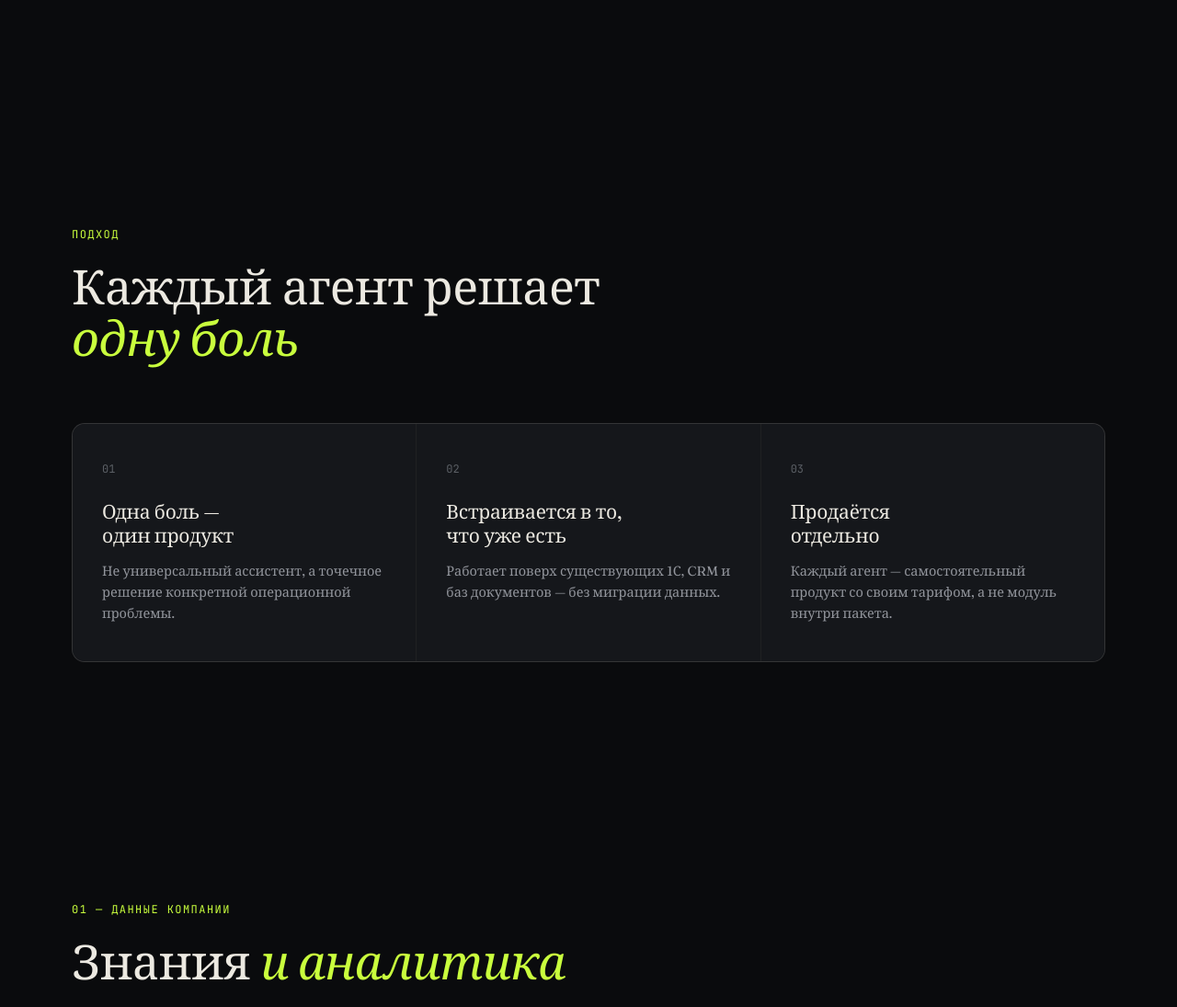
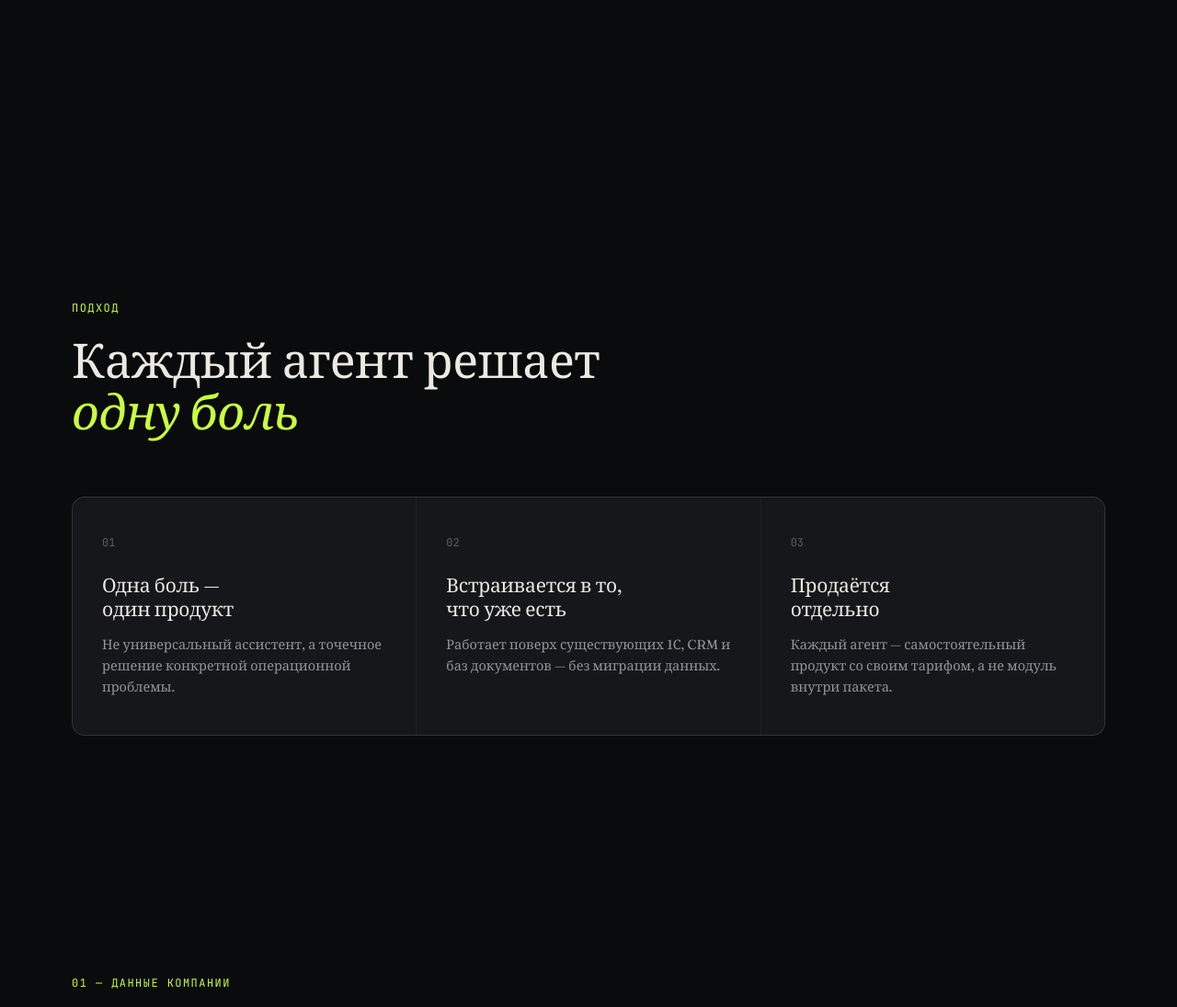
Before and after one commit to Hidan744/111, a web app: file agents.html in a window 1280 px wide. Shown: the part 860-1955 px from the top of the page at 92% size. Run offline with its HTML, style and script files only (its server is not run), Linux system fonts and the light colour scheme.

Commit message:
Add breathing room between hero and capabilities section
Co-Authored-By: Claude Sonnet 5 <noreply@anthropic.com>
Claude-Session: https://claude.ai/code/session_01EB6pWiXLJfp4Y9Noxy6nWn

```diff
--- a/css/style.css
+++ b/css/style.css
@@ -402,6 +402,8 @@ button { font-family: inherit; cursor: pointer; }
 }
 
 section { position: relative; z-index: 1; padding: 130px 0; }
+
+.capabilities { padding-top: 210px; }
 
 /* ================= CAPABILITIES ================= */
 .cap-grid {
```
